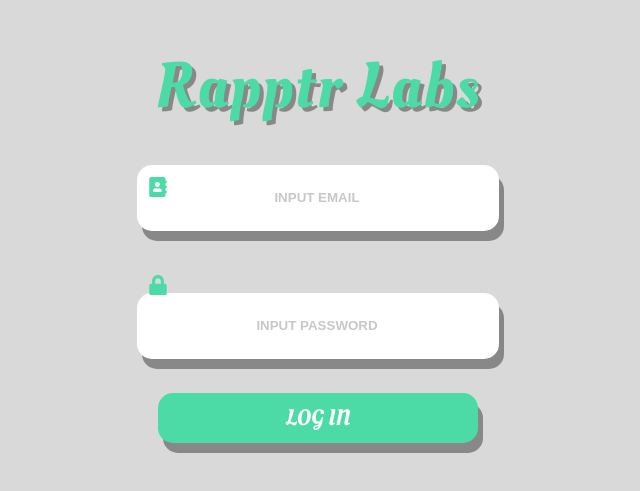
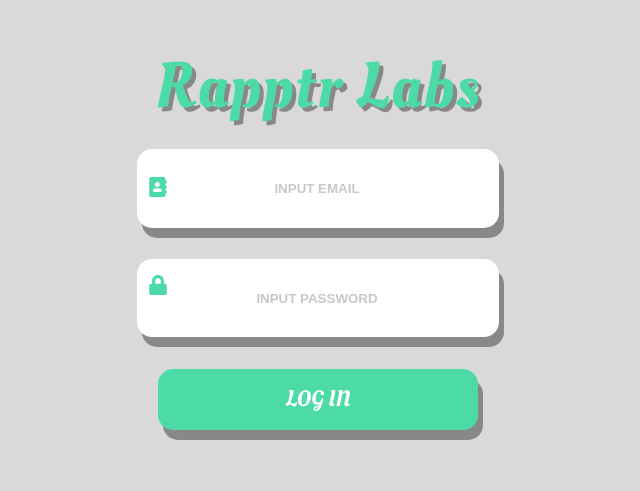
Before and after one commit to jonfreihofer/to-do, a React (Create React App) app: page / in a window 1280 px wide. Shown: the part 175-666 px from the top of the page, without its empty margins (322-962 px from the left). Built offline with nearby package versions, Linux system fonts and the light colour scheme.

Commit message:
some styling

```diff
--- a/src/components/Button/styles.js
+++ b/src/components/Button/styles.js
@@ -4,7 +4,7 @@
   background: ${globalStyles.mainColor};
   color: white;
   border: none;
-  height: 15%;
+  height: 20%;
   width: 25%;
   padding: 10px 18px;
   border-radius: 15px;
--- a/src/pages/LogIn/index.js
+++ b/src/pages/LogIn/index.js
@@ -8,13 +8,13 @@
   return (
     <div className="container-main">
       <header className="title">Rapptr Labs</header>
-      <div className="input-container">
+      <form className="input-container">
         <FaAddressBook className="form-icon book" />
         <StyledInput type="email" placeholder="input email" />
         <FaLock className="form-icon" />
         <StyledInput type="password" placeholder={`input password`} />
-      </div>
-      <Button>Log In</Button>
+        <Button>Log In</Button>
+      </form>
     </div>
   );
 }
```
